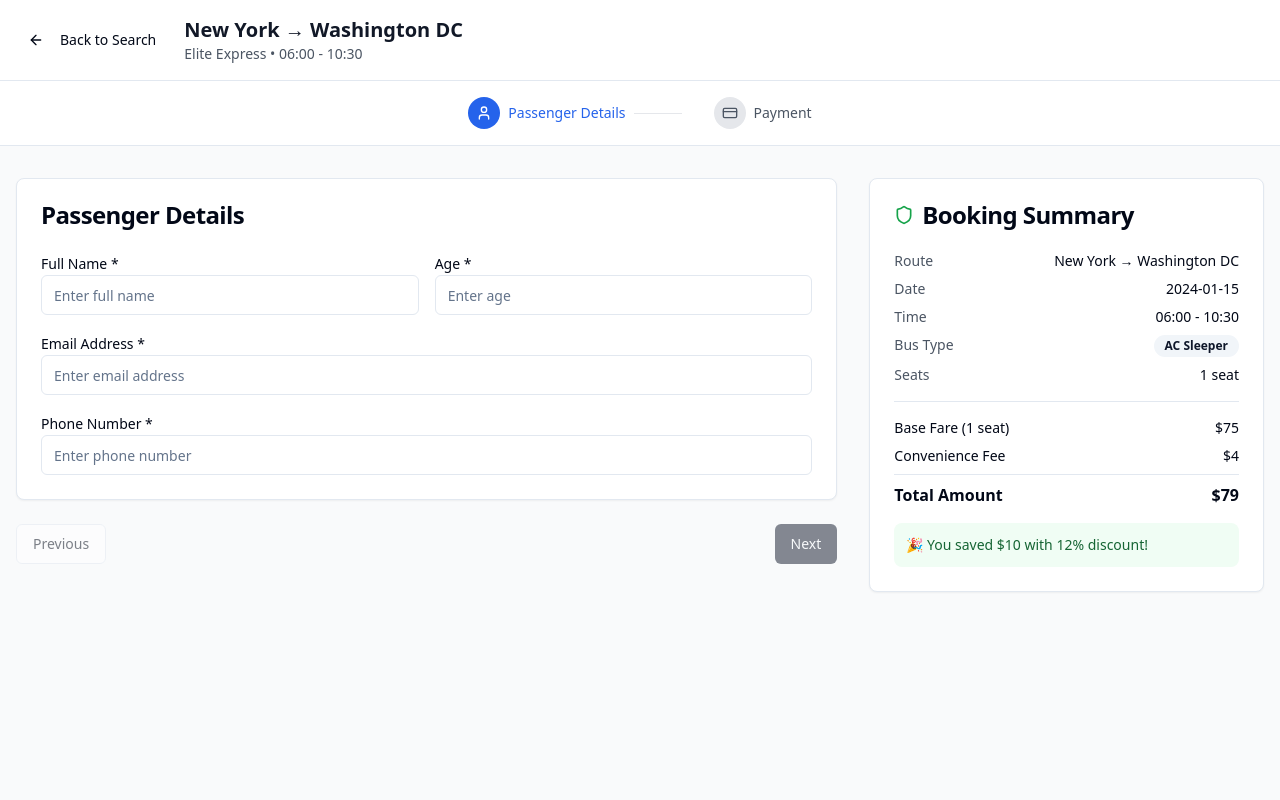
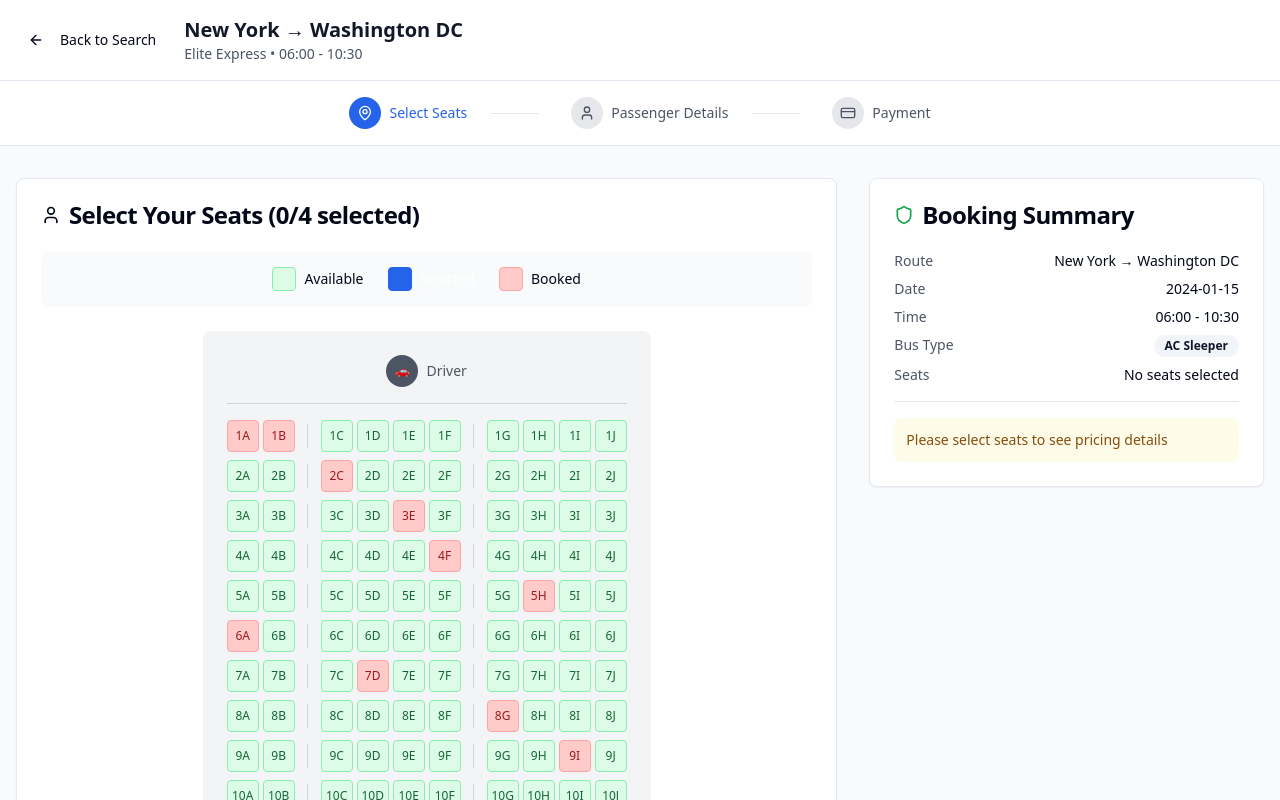
Before and after one commit to TejeswarReddy2411/transit-oasis-app, a React (Vite) app: page /booking/1 in a window 1280 px wide. Shown: the top 800 px of the page. Built offline with nearby package versions, Linux system fonts and the light colour scheme.

Commit message:
feat: Fix bugs and re-enable seat selection
This commit addresses reported errors, repairs the seat selection feature, and ensures the frontend project runs correctly.

```diff
--- a/src/components/SeatSelection.tsx
+++ b/src/components/SeatSelection.tsx
@@ -2,28 +2,32 @@
 import { useState } from 'react';
 import { Card, CardContent, CardHeader, CardTitle } from '@/components/ui/card';
 import { Badge } from '@/components/ui/badge';
-import { Circle, User } from 'lucide-react';
+import { User } from 'lucide-react';
 
 interface SeatSelectionProps {
   onSeatSelect: (seats: string[]) => void;
   selectedSeats: string[];
+  maxSeats?: number;
 }
 
-const SeatSelection = ({ onSeatSelect, selectedSeats }: SeatSelectionProps) => {
-  // Mock seat layout (A-F rows, 1-10 columns for a 60-seat bus)
+const SeatSelection = ({ onSeatSelect, selectedSeats, maxSeats = 4 }: SeatSelectionProps) => {
+  // Generate seats for a typical bus layout (10 rows, 10 seats per row)
   const generateSeats = () => {
     const seats = [];
-    const rows = ['A', 'B', 'C', 'D', 'E', 'F'];
+    const rows = 10;
     const seatsPerRow = 10;
 
-    // Some seats are already booked (mock data)
-    const bookedSeats = ['A3', 'B5', 'C1', 'D7', 'E2', 'F8'];
+    // Pre-booked seats (mock data)
+    const bookedSeats = ['1A', '1B', '2C', '3E', '4F', '5H', '6A', '7D', '8G', '9I'];
 
-    for (let row of rows) {
-      for (let col = 1; col <= seatsPerRow; col++) {
-        const seatNumber = `${row}${col}`;
+    for (let row = 1; row <= rows; row++) {
+      for (let col = 0; col < seatsPerRow; col++) {
+        const seatLetter = String.fromCharCode(65 + col); // A, B, C, D, E, F, G, H, I, J
+        const seatNumber = `${row}${seatLetter}`;
         seats.push({
-          number: seatNumber,
+          id: seatNumber,
+          row: row,
+          position: col,
           isBooked: bookedSeats.includes(seatNumber),
           isSelected: selectedSeats.includes(seatNumber)
         });
@@ -34,123 +38,143 @@ const SeatSelection = ({ onSeatSelect, selectedSeats }: SeatSelectionProps) => {
 
   const seats = generateSeats();
 
-  const handleSeatClick = (seatNumber: string) => {
-    const seat = seats.find(s => s.number === seatNumber);
+  const handleSeatClick = (seatId: string) => {
+    const seat = seats.find(s => s.id === seatId);
     if (seat?.isBooked) return;
 
     let newSelectedSeats;
-    if (selectedSeats.includes(seatNumber)) {
-      newSelectedSeats = selectedSeats.filter(s => s !== seatNumber);
+    if (selectedSeats.includes(seatId)) {
+      // Deselect seat
+      newSelectedSeats = selectedSeats.filter(s => s !== seatId);
     } else {
-      newSelectedSeats = [...selectedSeats, seatNumber];
+      // Select seat (check max limit)
+      if (selectedSeats.length >= maxSeats) {
+        return; // Don't allow more than max seats
+      }
+      newSelectedSeats = [...selectedSeats, seatId];
     }
     onSeatSelect(newSelectedSeats);
   };
 
-  const getSeatColor = (seat: any) => {
-    if (seat.isBooked) return 'bg-gray-300 cursor-not-allowed';
-    if (seat.isSelected) return 'bg-blue-600 text-white';
-    return 'bg-green-100 hover:bg-green-200 cursor-pointer';
+  const getSeatStyle = (seat: any) => {
+    if (seat.isBooked) {
+      return 'bg-red-200 text-red-800 cursor-not-allowed border-red-300';
+    }
+    if (seat.isSelected) {
+      return 'bg-blue-600 text-white border-blue-600 hover:bg-blue-700';
+    }
+    return 'bg-green-100 text-green-800 border-green-300 hover:bg-green-200 cursor-pointer';
   };
 
-  // Group seats by row for proper layout
-  const groupSeatsByRow = () => {
-    const rows = ['A', 'B', 'C', 'D', 'E', 'F'];
-    return rows.map(row =>
-      seats.filter(seat => seat.number.startsWith(row))
-    );
-  };
-
-  const seatRows = groupSeatsByRow();
+  // Group seats by row for rendering
+  const seatsByRow = seats.reduce((acc, seat) => {
+    if (!acc[seat.row]) {
+      acc[seat.row] = [];
+    }
+    acc[seat.row].push(seat);
+    return acc;
+  }, {} as Record<number, typeof seats>);
 
   return (
     <Card>
       <CardHeader>
         <CardTitle className="flex items-center gap-2">
           <User className="h-5 w-5" />
-          Select Your Seats
+          Select Your Seats ({selectedSeats.length}/{maxSeats} selected)
         </CardTitle>
       </CardHeader>
       <CardContent>
         {/* Legend */}
-        <div className="flex items-center gap-6 mb-6 p-4 bg-gray-50 rounded-lg">
+        <div className="flex items-center justify-center gap-6 mb-6 p-4 bg-gray-50 rounded-lg">
           <div className="flex items-center gap-2">
-            <div className="w-6 h-6 bg-green-100 border rounded"></div>
+            <div className="w-6 h-6 bg-green-100 border border-green-300 rounded"></div>
             <span className="text-sm">Available</span>
           </div>
           <div className="flex items-center gap-2">
-            <div className="w-6 h-6 bg-blue-600 border rounded"></div>
-            <span className="text-sm">Selected</span>
+            <div className="w-6 h-6 bg-blue-600 border border-blue-600 rounded"></div>
+            <span className="text-sm text-white">Selected</span>
           </div>
           <div className="flex items-center gap-2">
-            <div className="w-6 h-6 bg-gray-300 border rounded"></div>
+            <div className="w-6 h-6 bg-red-200 border border-red-300 rounded"></div>
             <span className="text-sm">Booked</span>
           </div>
         </div>
 
         {/* Bus Layout */}
-        <div className="bg-gray-100 rounded-lg p-6 max-w-2xl mx-auto">
+        <div className="bg-gray-100 rounded-lg p-6 max-w-md mx-auto">
           {/* Driver Section */}
           <div className="flex items-center justify-center mb-4 pb-4 border-b border-gray-300">
-            <div className="flex items-center gap-2 text-gray-600">
-              <Circle className="h-5 w-5" />
-              <span className="text-sm">Driver</span>
+            <div className="w-8 h-8 bg-gray-600 rounded-full flex items-center justify-center">
+              <span className="text-white text-xs">🚗</span>
             </div>
+            <span className="ml-2 text-sm text-gray-600">Driver</span>
           </div>
 
-          {/* Seats Grid - Row by Row */}
+          {/* Seats Grid */}
           <div className="space-y-2">
-            {seatRows.map((rowSeats, rowIndex) => (
-              <div key={rowIndex} className="flex items-center justify-center gap-2">
-                {/* Left side seats (2 seats) */}
+            {Object.keys(seatsByRow)
+              .sort((a, b) => parseInt(a) - parseInt(b))
+              .map(rowNum => {
+                const rowSeats = seatsByRow[parseInt(rowNum)];
+                return (
+                  <div key={rowNum} className="flex items-center justify-center gap-1">
+                    {/* Left side seats (A, B) */}
                     <div className="flex gap-1">
                       {rowSeats.slice(0, 2).map((seat) => (
                         <button
-                      key={seat.number}
-                      onClick={() => handleSeatClick(seat.number)}
-                      className={`w-8 h-8 rounded text-xs font-medium border transition-colors ${getSeatColor(seat)}`}
+                          key={seat.id}
+                          onClick={() => handleSeatClick(seat.id)}
+                          className={`w-8 h-8 rounded text-xs font-medium border transition-all duration-200 ${getSeatStyle(seat)}`}
                           disabled={seat.isBooked}
+                          title={`Seat ${seat.id} - ${seat.isBooked ? 'Booked' : seat.isSelected ? 'Selected' : 'Available'}`}
                         >
-                      {seat.number}
+                          {seat.id}
                         </button>
                       ))}
                     </div>
 
                     {/* Aisle */}
-                <div className="w-8"></div>
+                    <div className="w-6 flex justify-center">
+                      <div className="w-px h-6 bg-gray-300"></div>
+                    </div>
 
-                {/* Middle seats (4 seats) */}
+                    {/* Middle seats (C, D, E, F) */}
                     <div className="flex gap-1">
                       {rowSeats.slice(2, 6).map((seat) => (
                         <button
-                      key={seat.number}
-                      onClick={() => handleSeatClick(seat.number)}
-                      className={`w-8 h-8 rounded text-xs font-medium border transition-colors ${getSeatColor(seat)}`}
+                          key={seat.id}
+                          onClick={() => handleSeatClick(seat.id)}
+                          className={`w-8 h-8 rounded text-xs font-medium border transition-all duration-200 ${getSeatStyle(seat)}`}
                           disabled={seat.isBooked}
+                          title={`Seat ${seat.id} - ${seat.isBooked ? 'Booked' : seat.isSelected ? 'Selected' : 'Available'}`}
                         >
-                      {seat.number}
+                          {seat.id}
                         </button>
                       ))}
                     </div>
 
                     {/* Aisle */}
-                <div className="w-8"></div>
+                    <div className="w-6 flex justify-center">
+                      <div className="w-px h-6 bg-gray-300"></div>
+                    </div>
 
-                {/* Right side seats (4 seats) */}
+                    {/* Right side seats (G, H, I, J) */}
                     <div className="flex gap-1">
                       {rowSeats.slice(6, 10).map((seat) => (
                         <button
-                      key={seat.number}
-                      onClick={() => handleSeatClick(seat.number)}
-                      className={`w-8 h-8 rounded text-xs font-medium border transition-colors ${getSeatColor(seat)}`}
+                          key={seat.id}
+                          onClick={() => handleSeatClick(seat.id)}
+                          className={`w-8 h-8 rounded text-xs font-medium border transition-all duration-200 ${getSeatStyle(seat)}`}
                           disabled={seat.isBooked}
+                          title={`Seat ${seat.id} - ${seat.isBooked ? 'Booked' : seat.isSelected ? 'Selected' : 'Available'}`}
                         >
-                      {seat.number}
+                          {seat.id}
                         </button>
                       ))}
                     </div>
                   </div>
-            ))}
+                );
+              })}
           </div>
         </div>
 
@@ -166,7 +190,15 @@ const SeatSelection = ({ onSeatSelect, selectedSeats }: SeatSelectionProps) => {
               ))}
             </div>
             <p className="text-sm text-blue-700 mt-2">
-              Total: {selectedSeats.length} seat{selectedSeats.length > 1 ? 's' : ''} selected
+              {maxSeats - selectedSeats.length} more seat{maxSeats - selectedSeats.length !== 1 ? 's' : ''} can be selected
+            </p>
+          </div>
+        )}
+
+        {selectedSeats.length === 0 && (
+          <div className="mt-6 p-4 bg-yellow-50 rounded-lg border border-yellow-200">
+            <p className="text-sm text-yellow-800">
+              Please select at least one seat to continue with your booking.
             </p>
           </div>
         )}
--- a/src/pages/BookingPage.tsx
+++ b/src/pages/BookingPage.tsx
@@ -1,18 +1,20 @@
 
 import { useState, useEffect } from 'react';
 import { useParams, useNavigate } from 'react-router-dom';
-import { ArrowLeft, User, CreditCard, Shield, Clock } from 'lucide-react';
+import { ArrowLeft, User, CreditCard, Shield, Clock, MapPin } from 'lucide-react';
 import { Button } from '@/components/ui/button';
 import { Card, CardContent, CardHeader, CardTitle } from '@/components/ui/card';
 import { Input } from '@/components/ui/input';
 import { Label } from '@/components/ui/label';
 import { Badge } from '@/components/ui/badge';
 import PaymentForm from '@/components/PaymentForm';
+import SeatSelection from '@/components/SeatSelection';
 
 const BookingPage = () => {
   const { routeId } = useParams();
   const navigate = useNavigate();
   const [currentStep, setCurrentStep] = useState(1);
+  const [selectedSeats, setSelectedSeats] = useState<string[]>([]);
   const [passengerDetails, setPassengerDetails] = useState({
     name: '',
     email: '',
@@ -36,16 +38,14 @@ const BookingPage = () => {
     date: '2024-01-15'
   };
 
-  // Default to 1 seat for simplified booking
-  const numberOfSeats = 1;
-
   const steps = [
-    { id: 1, title: 'Passenger Details', icon: <User className="h-4 w-4" /> },
-    { id: 2, title: 'Payment', icon: <CreditCard className="h-4 w-4" /> }
+    { id: 1, title: 'Select Seats', icon: <MapPin className="h-4 w-4" /> },
+    { id: 2, title: 'Passenger Details', icon: <User className="h-4 w-4" /> },
+    { id: 3, title: 'Payment', icon: <CreditCard className="h-4 w-4" /> }
   ];
 
   const handleNextStep = () => {
-    if (currentStep < 2) {
+    if (currentStep < 3) {
       setCurrentStep(currentStep + 1);
     }
   };
@@ -56,9 +56,19 @@ const BookingPage = () => {
     }
   };
 
-  const totalAmount = numberOfSeats * route.price;
+  const handleSeatSelect = (seats: string[]) => {
+    setSelectedSeats(seats);
+  };
+
+  const totalAmount = selectedSeats.length * route.price;
   const convenienceFee = Math.round(totalAmount * 0.05);
   const finalAmount = totalAmount + convenienceFee;
+
+  const canProceedToNext = () => {
+    if (currentStep === 1) return selectedSeats.length > 0;
+    if (currentStep === 2) return passengerDetails.name && passengerDetails.email && passengerDetails.phone && passengerDetails.age;
+    return false;
+  };
 
   return (
     <div className="min-h-screen bg-gray-50">
@@ -101,7 +111,7 @@ const BookingPage = () => {
                   {step.title}
                 </span>
                 {index < steps.length - 1 && (
-                  <div className={`w-12 h-px ${
+                  <div className={`w-12 h-px ml-4 ${
                     currentStep > step.id ? 'bg-blue-600' : 'bg-gray-200'
                   }`} />
                 )}
@@ -116,6 +126,14 @@ const BookingPage = () => {
           {/* Main Content */}
           <div className="lg:col-span-2">
             {currentStep === 1 && (
+              <SeatSelection
+                onSeatSelect={handleSeatSelect}
+                selectedSeats={selectedSeats}
+                maxSeats={4}
+              />
+            )}
+
+            {currentStep === 2 && (
               <Card>
                 <CardHeader>
                   <CardTitle>Passenger Details</CardTitle>
@@ -166,7 +184,7 @@ const BookingPage = () => {
               </Card>
             )}
 
-            {currentStep === 2 && (
+            {currentStep === 3 && (
               <PaymentForm
                 amount={finalAmount}
                 onPaymentComplete={() => navigate('/booking-confirmation')}
@@ -184,12 +202,9 @@ const BookingPage = () => {
               </Button>
               <Button
                 onClick={handleNextStep}
-                disabled={
-                  (currentStep === 1 && (!passengerDetails.name || !passengerDetails.email || !passengerDetails.phone)) ||
-                  currentStep === 2
-                }
+                disabled={!canProceedToNext() || currentStep === 3}
               >
-                {currentStep === 2 ? 'Pay Now' : 'Next'}
+                {currentStep === 3 ? 'Pay Now' : 'Next'}
               </Button>
             </div>
           </div>
@@ -224,16 +239,31 @@ const BookingPage = () => {
                   </div>
                   <div className="flex justify-between text-sm">
                     <span className="text-gray-600">Seats</span>
-                    <span className="font-medium">{numberOfSeats} seat</span>
+                    <span className="font-medium">
+                      {selectedSeats.length > 0 ? `${selectedSeats.length} seat${selectedSeats.length > 1 ? 's' : ''}` : 'No seats selected'}
+                    </span>
                   </div>
+                  {selectedSeats.length > 0 && (
+                    <div className="flex justify-between text-sm">
+                      <span className="text-gray-600">Seat Numbers</span>
+                      <div className="flex flex-wrap gap-1">
+                        {selectedSeats.map(seat => (
+                          <Badge key={seat} variant="outline" className="text-xs">
+                            {seat}
+                          </Badge>
+                        ))}
+                      </div>
+                    </div>
+                  )}
                 </div>
 
                 <hr />
 
                 {/* Price Breakdown */}
+                {selectedSeats.length > 0 && (
                   <div className="space-y-2">
                     <div className="flex justify-between text-sm">
-                    <span>Base Fare ({numberOfSeats} seat)</span>
+                      <span>Base Fare ({selectedSeats.length} seat{selectedSeats.length > 1 ? 's' : ''})</span>
                       <span>${totalAmount}</span>
                     </div>
                     <div className="flex justify-between text-sm">
@@ -246,11 +276,20 @@ const BookingPage = () => {
                       <span>${finalAmount}</span>
                     </div>
                   </div>
+                )}
 
-                {route.discount > 0 && (
+                {route.discount > 0 && selectedSeats.length > 0 && (
                   <div className="bg-green-50 p-3 rounded-lg">
                     <div className="text-sm text-green-800">
-                      🎉 You saved ${(route.originalPrice - route.price) * numberOfSeats} with {route.discount}% discount!
+                      🎉 You saved ${(route.originalPrice - route.price) * selectedSeats.length} with {route.discount}% discount!
+                    </div>
+                  </div>
+                )}
+
+                {selectedSeats.length === 0 && (
+                  <div className="bg-yellow-50 p-3 rounded-lg">
+                    <div className="text-sm text-yellow-800">
+                      Please select seats to see pricing details
                     </div>
                   </div>
                 )}
```
Lines whose indentation alone changed are shown as unchanged.
